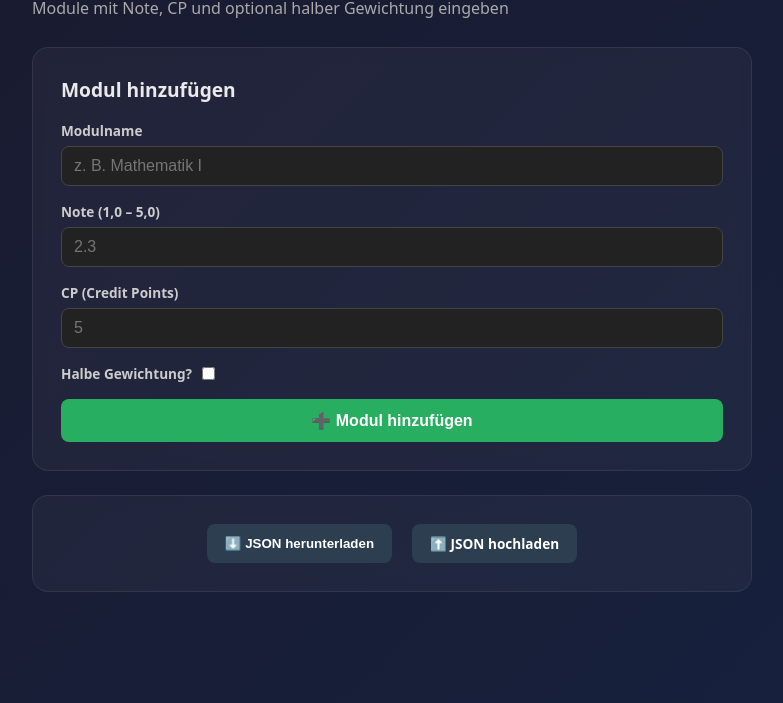
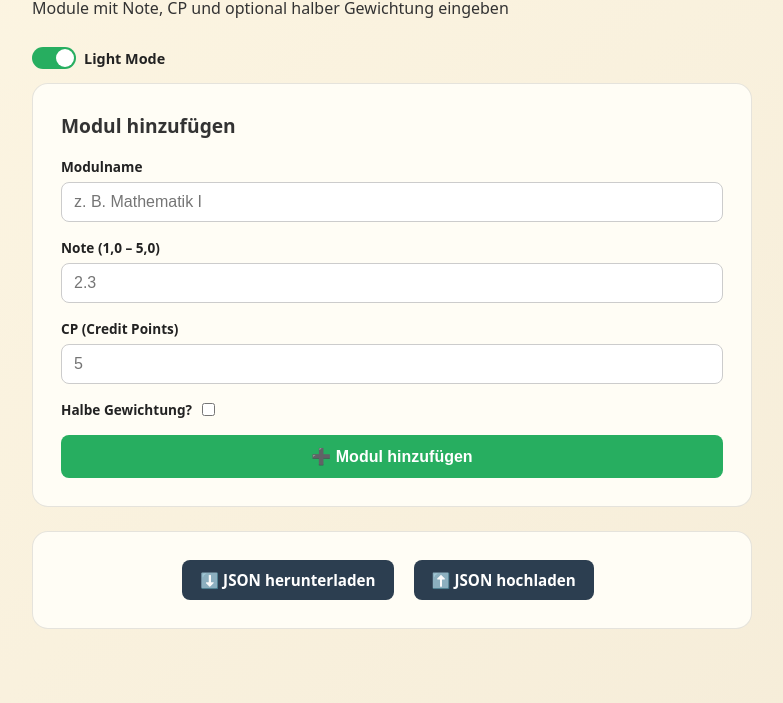
Before and after one commit to TimUfer/notenrechner, a plain HTML site: page index.html in a window 1280 px wide. Shown: the part 97-800 px from the top of the page, without its empty margins (248-1031 px from the left). Drawn offline with Linux system fonts and the light colour scheme.

Commit message:
Lightmode

```diff
--- a/index.html
+++ b/index.html
@@ -10,6 +10,14 @@
 <div class="container">
   <h1>📊 Notenrechner</h1>
   <p class="subtitle">Module mit Note, CP und optional halber Gewichtung eingeben</p>
+
+  <div class="theme-switch" style="text-align:right; margin-bottom:8px;">
+    <label class="switch-label">
+      <input type="checkbox" id="themeToggle" />
+      <span class="slider"></span>
+      <span>Light Mode</span>
+    </label>
+  </div>
 
   <form id="moduleForm" class="card">
     <h2>Modul hinzufügen</h2>
@@ -53,10 +61,8 @@
 
   <div class="card actions">
     <button onclick="downloadJSON()" class="btn-secondary">⬇️ JSON herunterladen</button>
-    <label class="btn-secondary" style="margin:0; display:inline-block;">
-      ⬆️ JSON hochladen
-      <input type="file" id="uploadInput" accept=".json" style="display:none" onchange="uploadJSON(this)" />
-    </label>
+    <button onclick="triggerUpload()" class="btn-secondary">⬆️ JSON hochladen</button>
+    <input type="file" id="uploadInput" accept=".json" style="display:none" onchange="uploadJSON(this)" />
   </div>
 </div>
 
--- a/script.js
+++ b/script.js
@@ -74,6 +74,10 @@ function downloadJSON() {
   URL.revokeObjectURL(url);
 }
 
+function triggerUpload() {
+  document.getElementById('uploadInput').click();
+}
+
 function uploadJSON(input) {
   const file = input.files[0];
   if (!file) return;
@@ -99,3 +103,26 @@ function uploadJSON(input) {
   reader.readAsText(file);
   input.value = '';
 }
+
+// Theme Management
+function applyTheme(isLight) {
+  document.body.classList.toggle('light-mode', isLight);
+  document.getElementById('themeToggle').checked = isLight;
+  localStorage.setItem('notenrechner-theme', isLight ? 'light' : 'dark');
+}
+
+// Auto-detection + Switch
+function initTheme() {
+  const saved = localStorage.getItem('notenrechner-theme');
+  if (saved) {
+    applyTheme(saved === 'light');
+  } else if (window.matchMedia && window.matchMedia('(prefers-color-scheme: light)').matches) {
+    applyTheme(true);
+  }
+
+  document.getElementById('themeToggle').addEventListener('change', (e) => {
+    applyTheme(e.target.checked);
+  });
+}
+
+document.addEventListener('DOMContentLoaded', initTheme);
--- a/style.css
+++ b/style.css
@@ -1,3 +1,4 @@
+:root { color-scheme: dark light; }
 * { box-sizing: border-box; margin: 0; padding: 0; }
 body {
   font-family: system-ui, -apple-system, Segoe UI, Roboto, sans-serif;
@@ -21,7 +22,8 @@ h1 { font-size: 2.2rem; margin-bottom: 6px; letter-spacing: -0.02em; }
 }
 .card h2 { font-size: 1.2rem; margin-bottom: 18px; }
 .form-row { margin-bottom: 16px; }
-label { display: block; font-size: 0.85rem; font-weight: 600; margin-bottom: 6px; color: #ccc; }
+label { display: block; font-size: 0.85rem; font-weight: 700; margin-bottom: 6px; color: #333; }
+body:not(.light-mode) label { color: #ccc; }
 input[type="text"], input[type="number"] {
   width: 100%; padding: 10px 12px; border-radius: 8px;
   border: 1px solid #444; background: #222; color: #fff; font-size: 1rem;
@@ -46,6 +48,32 @@ th { color: #aaa; font-weight: 600; }
 }
 .average-box span { display: block; color: #aaa; font-size: 0.9rem; margin-bottom: 4px; }
 .average-box strong { font-size: 2rem; color: #2ecc71; letter-spacing: -0.03em; }
-.btn-secondary { background: #2c3e50; color:#fff; border:none; padding: 10px 18px; border-radius: 8px; cursor:pointer; font-weight:600; margin-right:8px; }
+
+/* Light Mode Overrides */
+body.light-mode {
+  background: linear-gradient(135deg, #fdf6e3, #f5ecd8);
+  color: #333;
+}
+body.light-mode .card { background: #fffdf5; border-color: rgba(0,0,0,0.1); }
+body.light-mode input[type="text"], body.light-mode input[type="number"] { background: #fff; border-color: #ccc; color: #222; }
+body.light-mode th { color: #555; }
+body.light-mode td { border-bottom-color: #ddd; }
+body.light-mode .subtitle { color: #333; }
+body.light-mode label { color: #222; }
+body.light-mode .average-box { background: rgba(39,174,96,0.08); border-color: rgba(39,174,96,0.2); }
+
+/* Theme Toggle Switch */
+.theme-switch { display: inline-flex; align-items: center; gap: 8px; }
+.switch-label { display: flex; align-items: center; gap: 8px; cursor: pointer; font-size: 0.9rem; user-select: none; }
+.switch-label input { display: none; }
+.slider {
+  width: 44px; height: 22px; background: #ccc; border-radius: 22px; position: relative; transition: background .2s;
+}
+.slider::after {
+  content: ''; position: absolute; top: 2px; left: 2px; width: 18px; height: 18px; background: #fff; border-radius: 50%; transition: transform .2s;
+}
+.switch-label input:checked + .slider { background: #27ae60; }
+.switch-label input:checked + .slider::after { transform: translateX(22px); }
+.btn-secondary { background: #2c3e50; color:#fff; border:none; padding: 10px 18px; border-radius: 8px; cursor:pointer; font-weight:600; margin-right:8px; font-family: inherit; font-size: 0.95rem; }
 .btn-secondary:hover { background: #34495e; }
 .actions { display:flex; gap:12px; justify-content:center; flex-wrap:wrap; }
```
